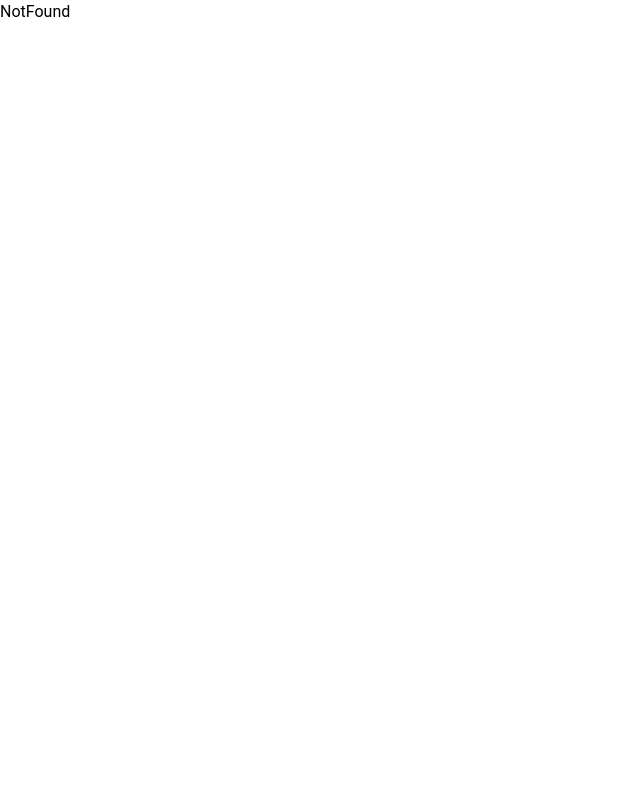
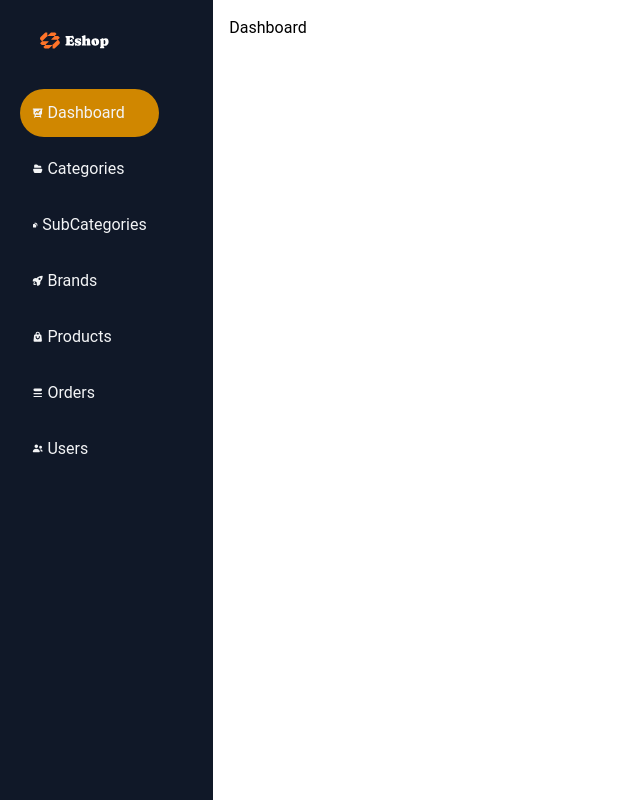
Before and after one commit to abuomerSD/e-shop-server, a React (Vite) app in the folder client/: page /dashboard in a window 1280 px wide. Shown: the whole page, without its empty margins (0-640 px from the left). Built offline with nearby package versions, Linux system fonts and the light colour scheme.

Commit message:
frontend dev: working on admin dashboard sidebar

```diff
--- /dev/null
+++ b/client/src/components/dashboard/Sidebar.tsx
@@ -0,0 +1,58 @@
+import { NavLink } from "react-router-dom";
+import logo from "../../assets/images/eshop-logo.svg";
+import {
+  //   ChartBarIcon,
+  DocumentDuplicateIcon,
+  FolderOpenIcon,
+  PresentationChartLineIcon,
+  QueueListIcon,
+  RocketLaunchIcon,
+  ShoppingBagIcon,
+  UsersIcon,
+} from "@heroicons/react/16/solid";
+
+const Sidebar = () => {
+  const navClass = ({ isActive }: { isActive: boolean }) => {
+    return `text-gray-100 flex items-center gap-1 p-3 rounded-full hover:bg-yellow-600 w-4/5  transition-colors duration-200 ${
+      isActive ? "bg-yellow-600" : ""
+    }`;
+  };
+
+  return (
+    <aside className="flex flex-col gap-10 bg-gray-900 min-h-screen p-5">
+      <img className="w-2/5 mt-3 ms-5" src={logo} alt="logo" />
+      <div className="flex flex-col gap-2">
+        <NavLink className={navClass} to="/dashboard" end>
+          <PresentationChartLineIcon className="w-1/10" />
+          Dashboard
+        </NavLink>
+        <NavLink className={navClass} to="/dashboard/categories">
+          <FolderOpenIcon className="w-1/10" />
+          Categories
+        </NavLink>
+        <NavLink className={navClass} to="/dashboard/subcategories">
+          <DocumentDuplicateIcon className="w-1/10" />
+          SubCategories
+        </NavLink>
+        <NavLink className={navClass} to="/dashboard/brands">
+          <RocketLaunchIcon className="w-1/10" />
+          Brands
+        </NavLink>
+        <NavLink className={navClass} to="/dashboard/products">
+          <ShoppingBagIcon className="w-1/10" />
+          Products
+        </NavLink>
+        <NavLink className={navClass} to="/dashboard/orders">
+          <QueueListIcon className="w-1/10" />
+          Orders
+        </NavLink>
+        <NavLink className={navClass} to="/dashboard/users">
+          <UsersIcon className="w-1/10" />
+          Users
+        </NavLink>
+      </div>
+    </aside>
+  );
+};
+
+export default Sidebar;
--- a/client/src/components/main/Navbar.tsx
+++ b/client/src/components/main/Navbar.tsx
@@ -7,14 +7,14 @@ import {
 const Navbar = () => {
   return (
     <div className="bg-gray-900 h-14 flex items-center">
-      <div className="flex justify-between items-center  w-[97%] mx-auto">
-        <img className="w-25" src={logo} alt="logo" />
+      <div className="flex justify-between gap-2 items-center  w-[97%] mx-auto">
+        <img className="w-1/6 md:w-25" src={logo} alt="logo" />
         <div className="w-175 bg-gray-200 h-9 rounded-md flex flex-row">
           <input
-            className="h-full w-11/12 p-2 focus:border-0 focus:outline-0"
+            className="h-full w-10/12 md:w-11/12 p-2 focus:border-0 focus:outline-0"
             type="text"
           />
-          <button className="bg-yellow-500 w-1/12 cursor-pointer hover:bg-yellow-600 rounded-r-md">
+          <button className="bg-yellow-500 w-2/12 md:w-1/12 cursor-pointer hover:bg-yellow-600 rounded-r-md">
             <MagnifyingGlassIcon className="w-7 mx-auto text-gray-900" />
           </button>
         </div>
--- a/client/src/layouts/DashboardLayout.tsx
+++ b/client/src/layouts/DashboardLayout.tsx
@@ -1,8 +1,37 @@
+import { Outlet } from "react-router-dom";
+import Sidebar from "../components/dashboard/Sidebar";
+import { Bars3Icon } from "@heroicons/react/24/solid";
+import { useState } from "react";
 
 const DashboardLayout = () => {
+  const [open, setOpen] = useState(false);
+
   return (
-    <div>DashboardLayout</div>
-  )
-}
+    <div className="flex min-h-screen">
+      <aside className={`hidden lg:w-1/6 lg:block ${open ? "block" : ""}`}>
+        <Sidebar />
+      </aside>
 
-export default DashboardLayout
+      {/* Hamburger */}
+
+      <div
+        className={`min-h-screen bg-gray-800 lg:hidden w-1/10 ${
+          open ? "" : ""
+        }`}
+      >
+        <Bars3Icon
+          className="w-4/6 mx-auto mt-2 text-gray-100 cursor-pointer"
+          onClick={() => setOpen(true)}
+        />
+      </div>
+
+      {/* Outlet */}
+
+      <main className="w-5/6 p-4">
+        <Outlet />
+      </main>
+    </div>
+  );
+};
+
+export default DashboardLayout;
--- /dev/null
+++ b/client/src/pages/dashboard/Brands.tsx
@@ -0,0 +1,5 @@
+const Brands = () => {
+  return <div>Brands</div>;
+};
+
+export default Brands;
--- /dev/null
+++ b/client/src/pages/dashboard/Categories.tsx
@@ -0,0 +1,5 @@
+const Categories = () => {
+  return <div>Categories</div>;
+};
+
+export default Categories;
--- /dev/null
+++ b/client/src/pages/dashboard/Dashboard.tsx
@@ -0,0 +1,5 @@
+const Dashboard = () => {
+  return <div>Dashboard</div>;
+};
+
+export default Dashboard;
--- /dev/null
+++ b/client/src/pages/dashboard/Orders.tsx
@@ -0,0 +1,5 @@
+const Orders = () => {
+  return <div>Orders</div>;
+};
+
+export default Orders;
--- /dev/null
+++ b/client/src/pages/dashboard/Products.tsx
@@ -0,0 +1,5 @@
+const Products = () => {
+  return <div>Products</div>;
+};
+
+export default Products;
--- /dev/null
+++ b/client/src/pages/dashboard/SubCategories.tsx
@@ -0,0 +1,5 @@
+const SubCategories = () => {
+  return <div>SubCategories</div>;
+};
+
+export default SubCategories;
--- /dev/null
+++ b/client/src/pages/dashboard/Users.tsx
@@ -0,0 +1,5 @@
+const Users = () => {
+  return <div>Users</div>;
+};
+
+export default Users;
--- a/client/src/router/router.tsx
+++ b/client/src/router/router.tsx
@@ -1,13 +1,34 @@
-import {createBrowserRouter, type RouteObject} from 'react-router-dom';
-import Home from '../pages/Home';
-import Login from '../pages/Login';
-import NotFound from '../pages/NotFound';
+import { createBrowserRouter, type RouteObject } from "react-router-dom";
+import Home from "../pages/Home";
+import Login from "../pages/Login";
+import NotFound from "../pages/NotFound";
+import DashboardLayout from "../layouts/DashboardLayout";
+import Categories from "../pages/dashboard/Categories";
+import Dashboard from "../pages/dashboard/Dashboard";
+import SubCategories from "../pages/dashboard/SubCategories";
+import Brands from "../pages/dashboard/Brands";
+import Products from "../pages/dashboard/Products";
+import Orders from "../pages/dashboard/Orders";
+import Users from "../pages/dashboard/Users";
 
-const routes:RouteObject[] = [
-    {path:"/", element: <Home />},
-    {path: '/login', element: <Login/>},
-    {path: "*", element: <NotFound />}
-]
+const routes: RouteObject[] = [
+  { path: "/", element: <Home /> },
+  { path: "/login", element: <Login /> },
+  {
+    path: "/dashboard",
+    element: <DashboardLayout />,
+    children: [
+      { index: true, element: <Dashboard /> },
+      { path: "/dashboard/categories", element: <Categories /> },
+      { path: "/dashboard/subcategories", element: <SubCategories /> },
+      { path: "/dashboard/brands", element: <Brands /> },
+      { path: "/dashboard/products", element: <Products /> },
+      { path: "/dashboard/orders", element: <Orders /> },
+      { path: "/dashboard/users", element: <Users /> },
+    ],
+  },
+  { path: "*", element: <NotFound /> },
+];
 
 const router = createBrowserRouter(routes);
 
```
